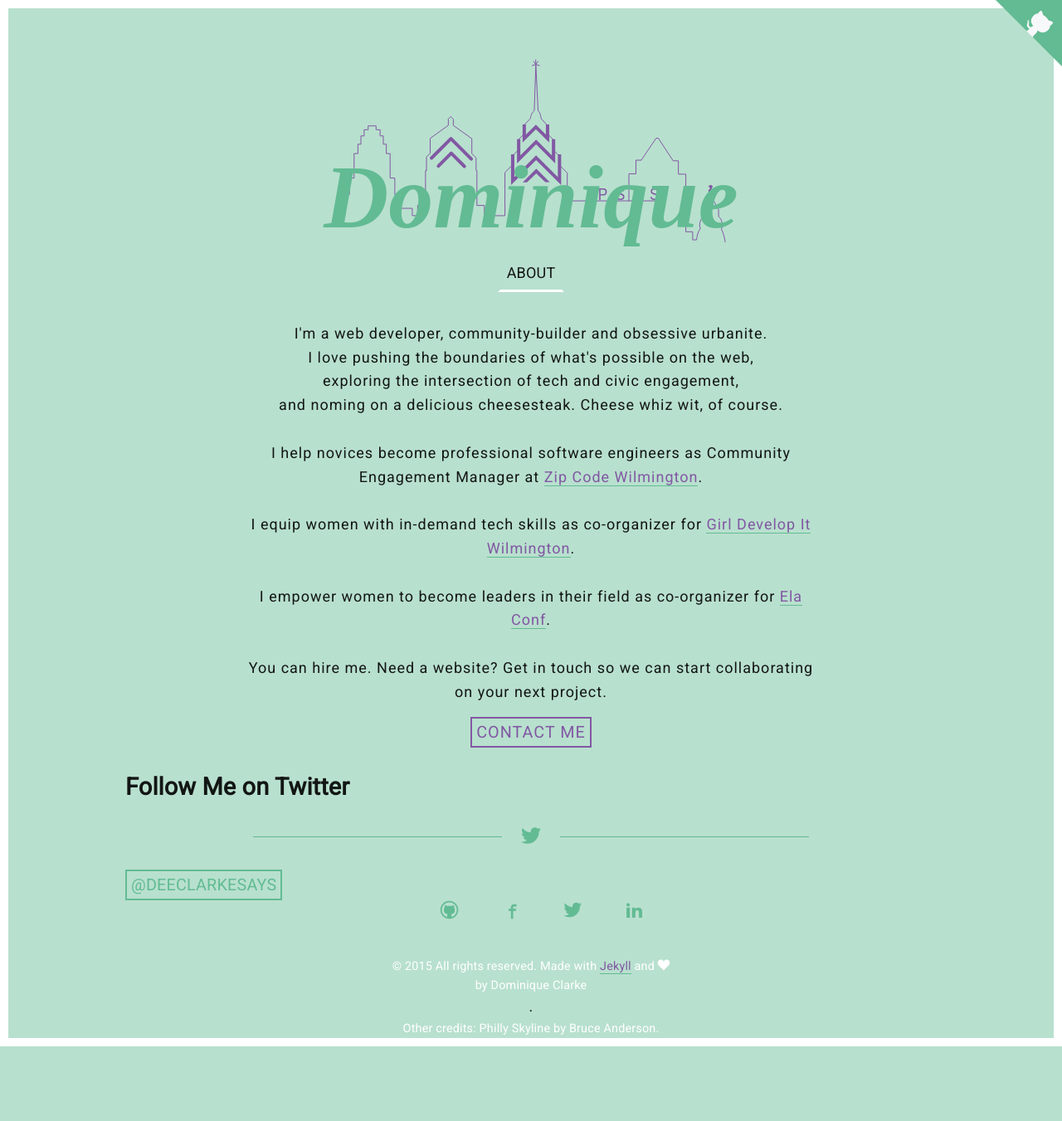
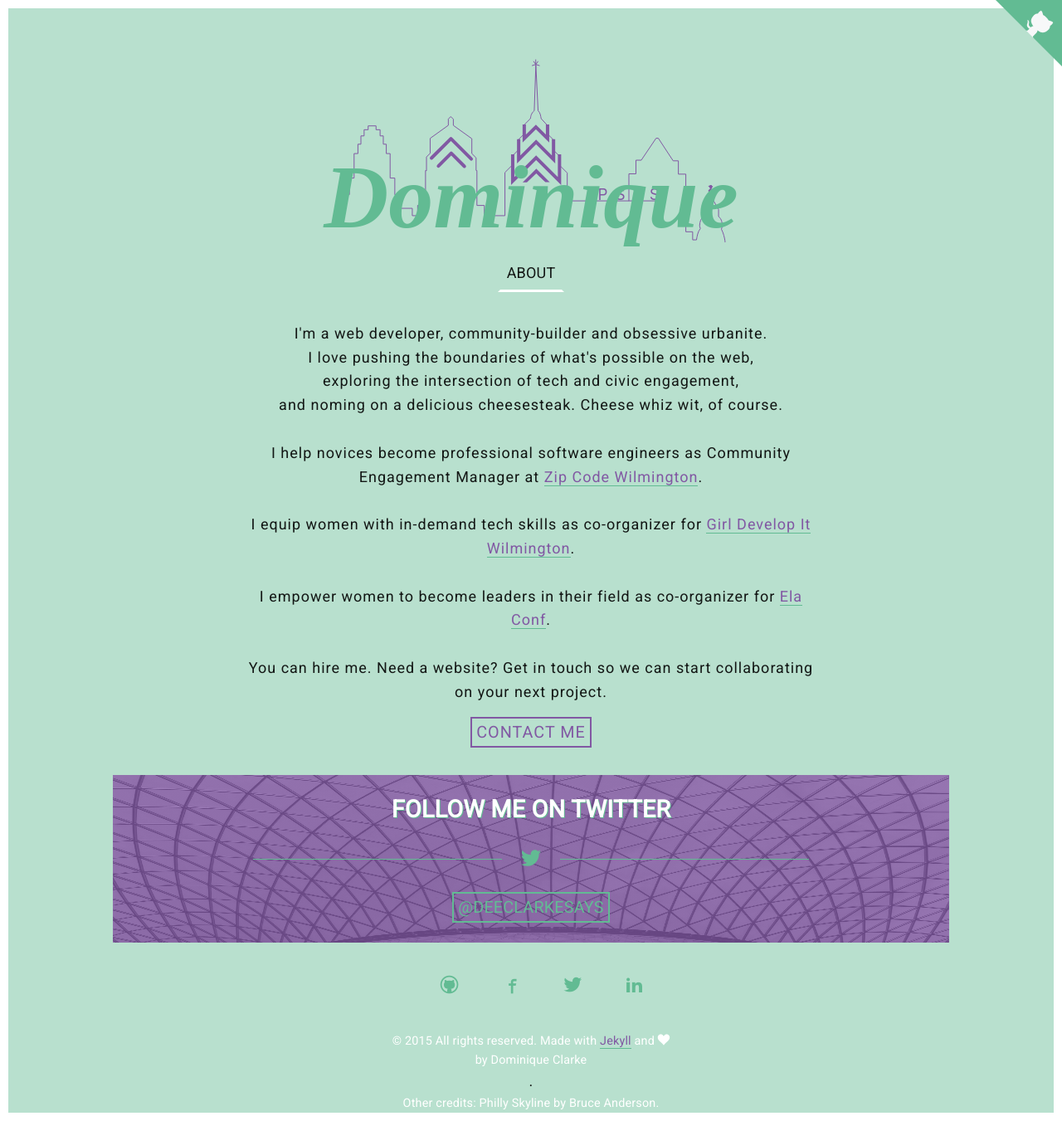
Before and after one commit to dominiqueclarke/portfolio, a Jekyll site: the page built from index.html, in a window 1280 px wide. Shown: the whole page at 83% size. Built offline with Jekyll 4.4.1, drawn with Linux system fonts in a browser that asks for light colours; nearby versions of some CDN libraries; some web fonts are replaced; a script that is not in the unit is left out; the list of posts is cut into pages by our own code; before the commit the page ends 1261 px from its top, so only the background shows below that.

Commit message:
Re-added tweet container

```diff
--- a/_layouts/home.html
+++ b/_layouts/home.html
@@ -15,7 +15,7 @@
         {% include bio.html    %}
       </div>
 
-      <div class="container lg twittercontainer">
+      <div class="container lg tweetcontainer">
         {% include twitter.html %}
       </div>
 
```
Also changed, not shown: 3 other files.
